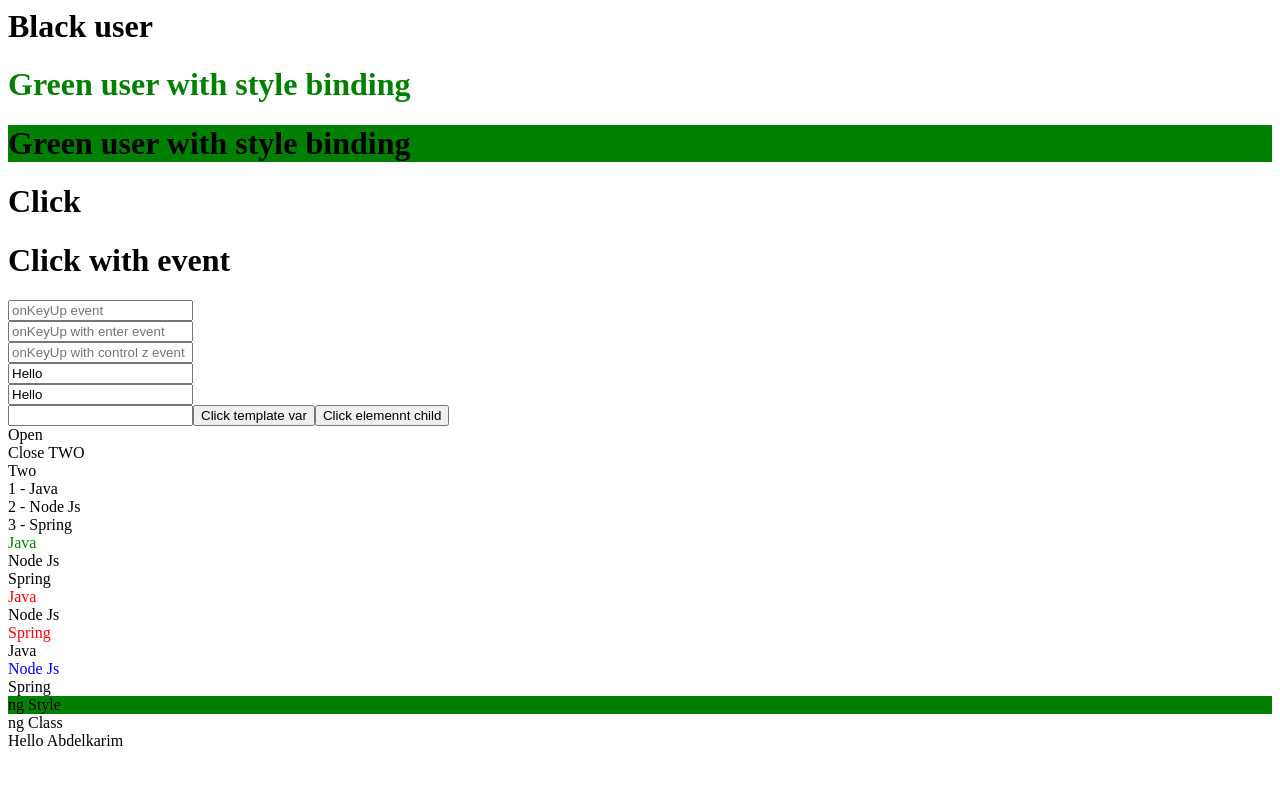
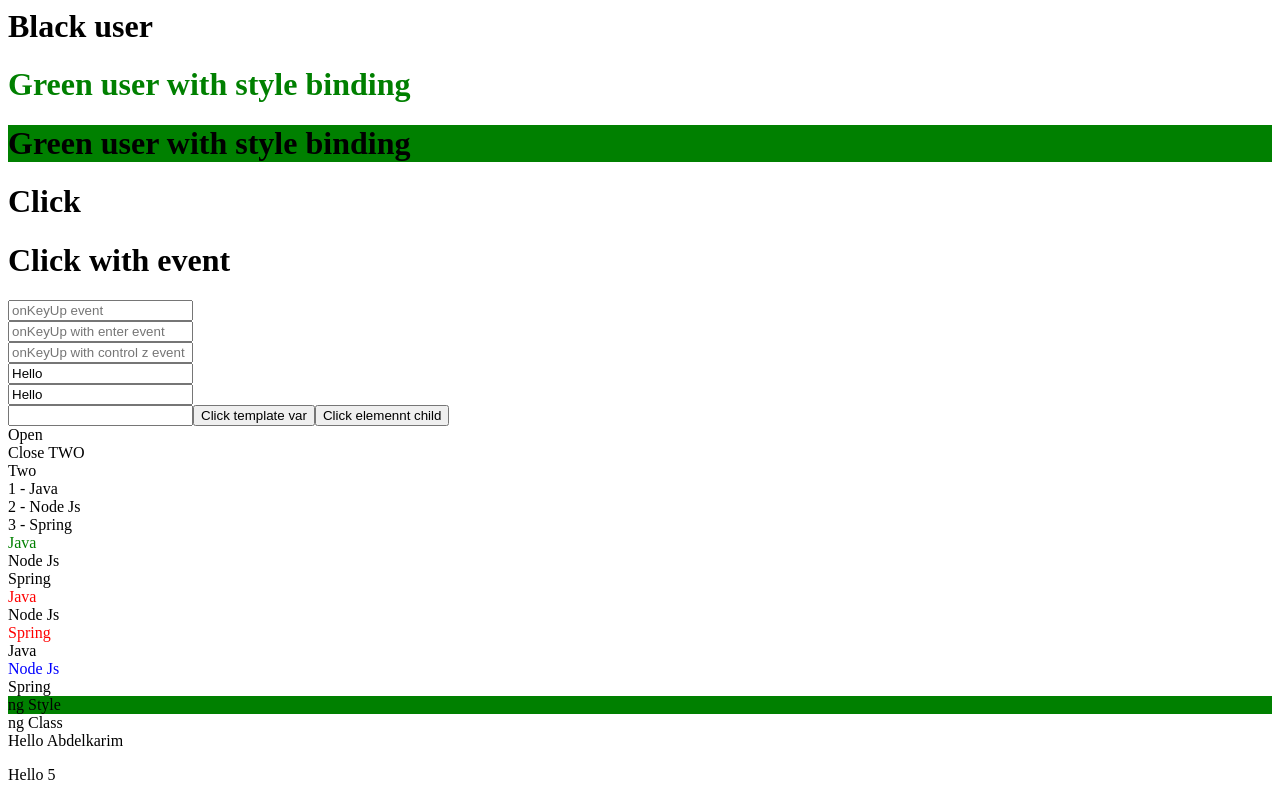
Before and after one commit to alahbabi/angular-course, an Angular app: page / in a window 1280 px wide. Shown: the part 192-992 px from the top of the page. Before the commit the page ends 950 px from the top, so only its background shows below. Built offline with nearby package versions, Linux system fonts and the light colour scheme.

Commit message:
ALI : Input

```diff
--- a/src/app/app.component.html
+++ b/src/app/app.component.html
@@ -1,3 +1,3 @@
-<app-my-comp>
+<app-my-comp [myNum]="number">
   <ng-container class="abdelkarim">Hello Abdelkarim</ng-container>
 </app-my-comp>
--- a/src/app/app.component.ts
+++ b/src/app/app.component.ts
@@ -7,4 +7,5 @@ import { Component } from '@angular/core';
 })
 export class AppComponent {
   title = 'angular-course';
+  number = 5 ;
 }
--- a/src/app/my-comp/my-comp.component.html
+++ b/src/app/my-comp/my-comp.component.html
@@ -93,4 +93,8 @@
   'green': test
 }"> ng Class</div>
 
+<!-- ng Content -->
 <ng-content select=".abdelkarim"></ng-content>
+
+<!-- Input -->
+<p> Hello {{myNum}}</p>
--- a/src/app/my-comp/my-comp.component.ts
+++ b/src/app/my-comp/my-comp.component.ts
@@ -1,4 +1,4 @@
-import { Component, OnInit, ViewChild, ElementRef } from '@angular/core';
+import { Component, OnInit, ViewChild, ElementRef, Input } from '@angular/core';
 
 @Component({
   selector: 'app-my-comp',
@@ -8,6 +8,8 @@ import { Component, OnInit, ViewChild, ElementRef } from '@angular/core';
 export class MyCompComponent implements OnInit {
 
   @ViewChild('myInput') myInput: ElementRef;
+
+  @Input() myNum ;
 
   number = 5 ;
 
```
